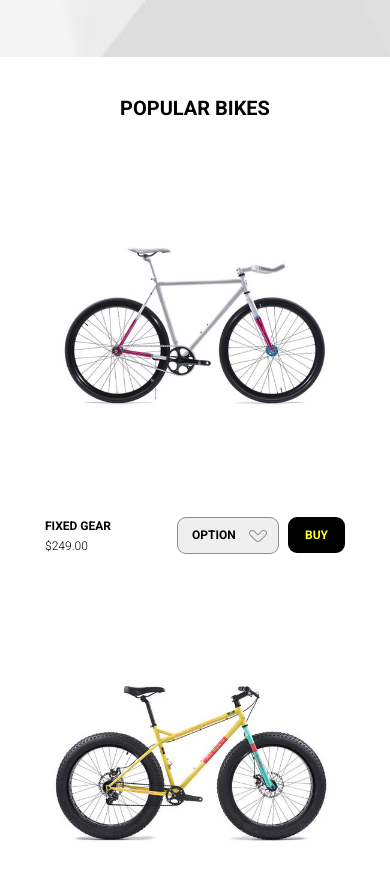
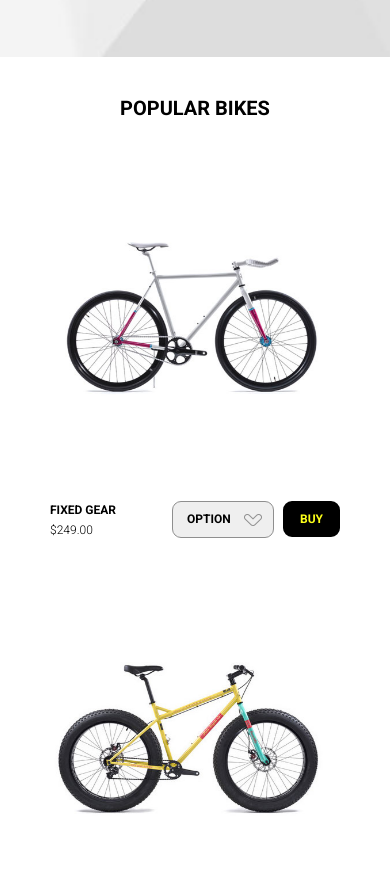
Before and after one commit to Elena-Erganyan/the-bikeshop, a website: page app/index.html in a window 390 px wide. Shown: the part 1718-2593 px from the top of the page. Drawn offline with nearby package versions, Linux system fonts and the light colour scheme.

Commit message:
Fixed bugs

```diff
--- a/app/scss/style.scss
+++ b/app/scss/style.scss
@@ -343,6 +343,10 @@
 }
 
 .item {
+
+    &__img img {
+        width: 470px;
+    }
 
     &__description {
         display: flex;
@@ -847,7 +851,7 @@
 
     .item {
 
-        width: 300px;
+        width: 290px;
 
         &__img {
            transform: scale(0.6) translateX(-95px);
```
Also changed, not shown: app/css/style.min.css.
